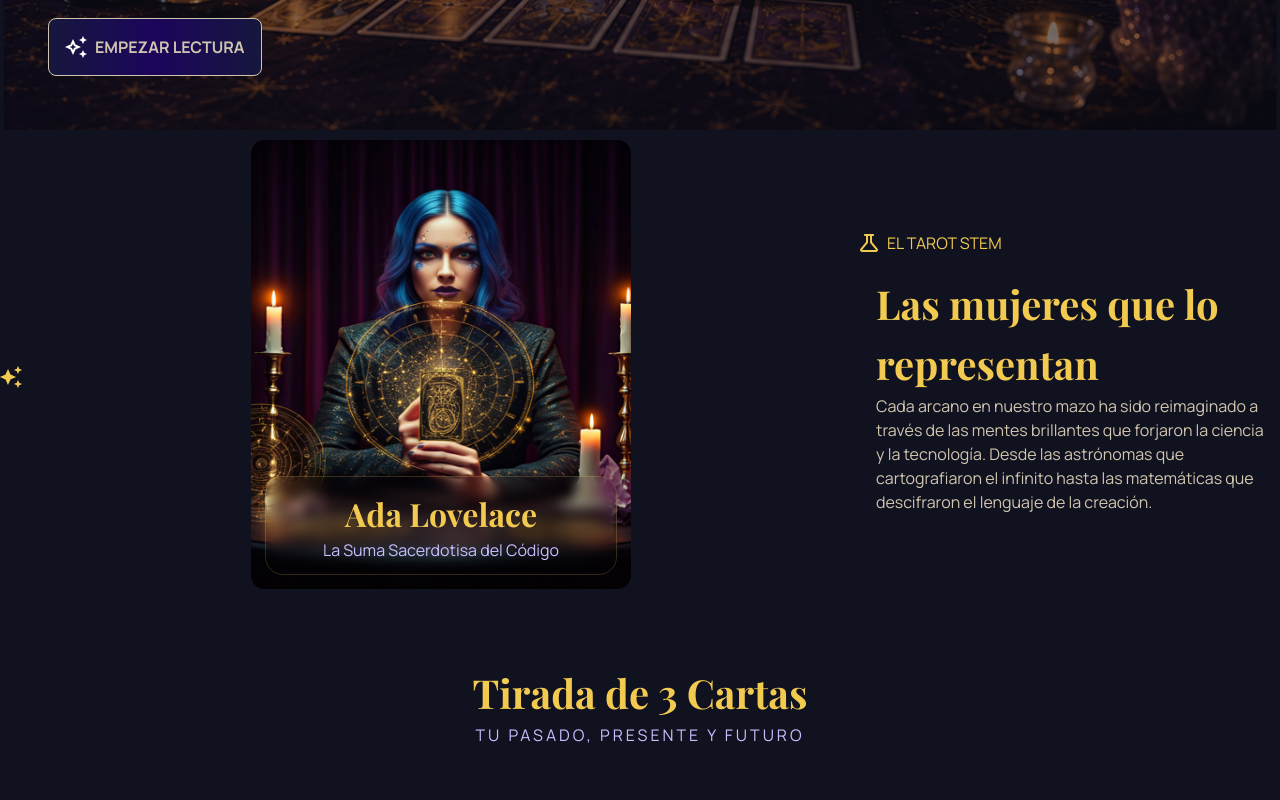
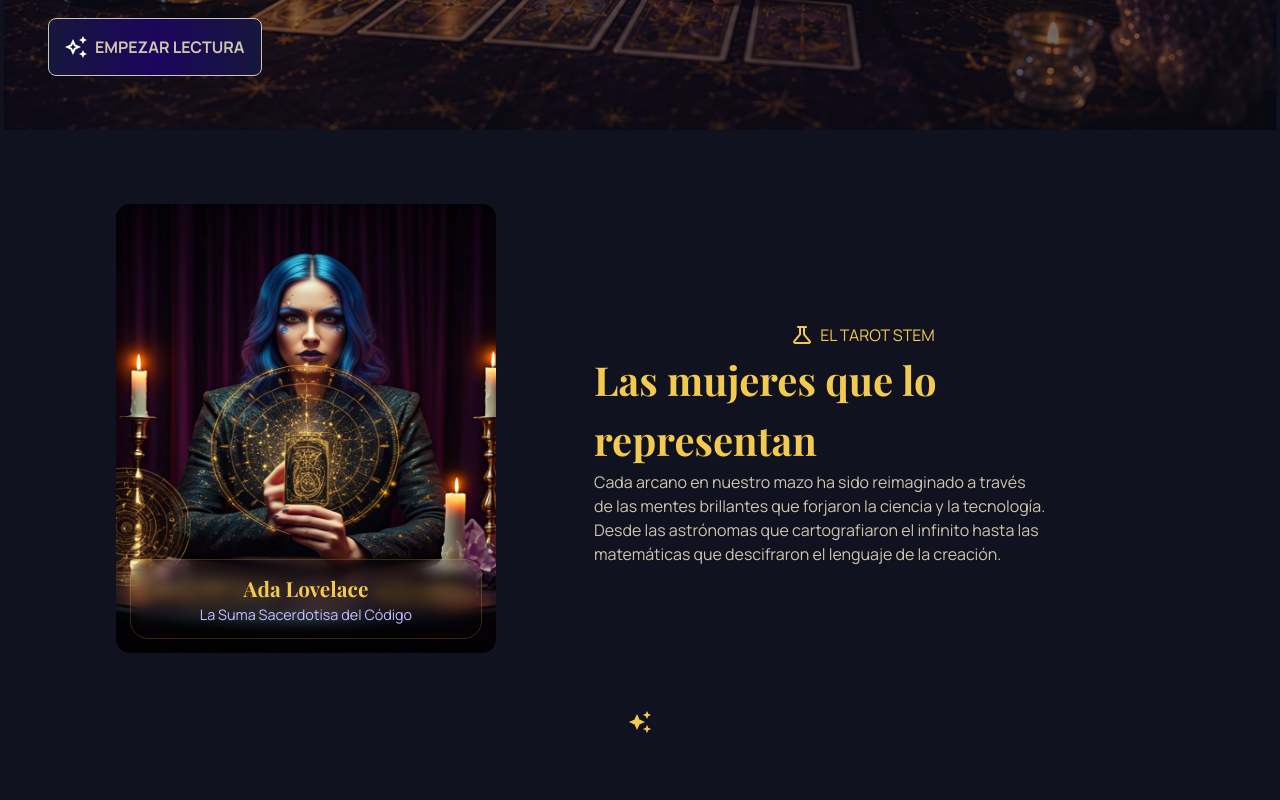
Before and after one commit to FactoriaF5-Tarot-Team1/GoddessesTarot, a React (Vite) app: page / in a window 1280 px wide. Shown: the part 740-1540 px from the top of the page. Built offline with nearby package versions, Linux system fonts and the light colour scheme; a web font is replaced by a local one.

Commit message:
fix: Women Section ready to merge

```diff
--- a/src/components/women-section/WomenSection.jsx
+++ b/src/components/women-section/WomenSection.jsx
@@ -5,21 +5,7 @@ import starsIcon from "../../assets/icons/stars.png";
 function WomenSection() {
   return (
     <section className={styles.womenSection}>
-      <div className={styles.tarotDeckContent}>
-        <div className={styles.stemTarotDivider}>
-          <img src={flaskIcon} alt="Icono de una ampolla de laboratorio"></img>
-          <p>EL TAROT STEM</p>
-        </div>
-        <div className={styles.tarotDeckDescription}>
-          <h2>Las mujeres que lo representan</h2>
-          <p>
-            Cada arcano en nuestro mazo ha sido reimaginado a través de las
-            mentes brillantes que forjaron la ciencia y la tecnología. Desde las
-            astrónomas que cartografiaron el infinito hasta las matemáticas que
-            descifraron el lenguaje de la creación.
-          </p>
-        </div>
-      </div>
+      <article className={styles.womenSectionContainer}>
         <div className={styles.adaLovelaceContainer}>
           <img
             className={styles.adaLovelaceImage}
@@ -31,8 +17,32 @@ function WomenSection() {
             <p>La Suma Sacerdotisa del Código</p>
           </div>
         </div>
+        <div className={styles.tarotDeckContent}>
+          <div className={styles.stemTarotDivider}>
+            <img
+              src={flaskIcon}
+              alt="Icono de una ampolla de laboratorio"
+            ></img>
+            <p>EL TAROT STEM</p>
+          </div>
+          <div className={styles.tarotDeckDescription}>
+            <h2>Las mujeres que lo representan</h2>
+            <p>
+              Cada arcano en nuestro mazo ha sido reimaginado a través de las
+              mentes brillantes que forjaron la ciencia y la tecnología. <br></br>
+              Desde las astrónomas que cartografiaron el infinito hasta las
+              matemáticas que descifraron el lenguaje de la creación.
+            </p>
+          </div>
+        </div>
+      </article>
+
       <div className={styles.starsContainer}>
-      <img className={styles.starsIcon} src={starsIcon} alt="Icono de decoración con tres estrellas"></img>
+        <img
+          className={styles.starsIcon}
+          src={starsIcon}
+          alt="Icono de decoración con tres estrellas"
+        ></img>
       </div>
     </section>
   );
--- a/src/components/women-section/WomenSection.module.scss
+++ b/src/components/women-section/WomenSection.module.scss
@@ -1,10 +1,25 @@
 @use "../../styles/variables" as v;
 
+.womenSection {
+  background-color: v.$color-bg;
+  display: flex;
+  flex-direction: column;
+  align-items: center;
+}
+
+.womenSectionContainer {
+  display: flex;
+  flex-direction: column;
+  gap: 2rem;
+  width: 100%;
+}
+
 .tarotDeckContent {
-  background-color: v.$color-bg;
   display: flex;
   justify-content: center;
   flex-direction: column;
+  padding: 40px;
+  align-items: center;
 }
 
 .stemTarotDivider {
@@ -20,9 +35,7 @@
 .tarotDeckDescription {
   width: 100%;
   max-width: 420px;
-  padding: 1rem;
   align-items: center;
-  margin: 0 auto;
 
   h2 {
     text-align: center;
@@ -33,8 +46,9 @@
   position: relative;
   flex-shrink: 0;
   width: 100%;
-  max-width: 400px; // Keeps it true to the mockup scale
+  max-width: 400px;
   margin: 0 auto;
+  order: 2;
 }
 
 .adaLovelaceImage {
@@ -49,8 +63,8 @@
   position: absolute;
   color: v.$color-subtitle;
   bottom: 24px;
-  left: 24px;
-  right: 24px;
+  left: 6%;
+  right: 6%;
   padding: 0.8rem;
   text-align: center;
   border-radius: 18px;
@@ -60,27 +74,107 @@
 }
 
 .starsContainer {
-
+  display: flex;
+  justify-content: center;
+  margin-top: 3rem;
 }
 
 .starsIcon {
-    display: block;
-    margin: 24px auto 0;
-    height: auto;
+  display: block;
+  height: auto;
 }
 
-// DESKTOP
-  @media (min-width: 1024px) {
+// TABLET
+@media (min-width: 768px) {
   .womenSection {
-    display: flex;
-    flex-direction: row-reverse;
-    align-items: center;
-    justify-content: space-between;
-    gap: 28px;
+    padding: 3rem 2rem;
   }
 
+  .womenSectionContainer {
+    display: flex;
+    flex-direction: row;
+    align-items: center;
+    justify-content: center;
+    gap: 24px;
+  }
 
-  .tarotDeckDescription h2 {
-    text-align: left;
+  .adaLovelaceContainer {
+    order: unset;
+    margin: 0;
+    flex: 1;
+    max-width: 340px;
+  }
+
+  .cardOverlayText {
+    padding: 0.5rem;
+    bottom: 16px;
+    h3 {
+      font-size: 1.1rem; // Keeps "Ada Lovelace" cleanly on a single line
+      white-space: nowrap;
+    }
+    p {
+      font-size: 0.75rem; // Scales subtitle text down smoothly
+      white-space: nowrap;
+    }
+
+    .tarotDeckContent {
+      padding: 0;
+      flex: 1;
+    }
+  }
+    .tarotDeckDescription {
+      max-width: 440px;
+
+      h2 {
+        text-align: left;
+      }
+      p {
+        text-wrap: balance;
+      }
+    }
+  }
+
+// DESKTOP
+@media (min-width: 1024px) {
+  .womenSection {
+    padding: 4rem 4rem;
+  }
+
+  .womenSectionContainer {
+    display: flex;
+    flex-direction: row;
+    align-items: center;
+    justify-content: center;
+    gap: 48px;
+    max-width: 1100px;
+  }
+
+  .tarotDeckDescription {
+    max-width: 540px;
+
+    h2 {
+      text-align: left;
+    }
+
+    p {
+      text-wrap: balance;
+    }
+  }
+
+  .adaLovelaceContainer {
+    margin: 0;
+    max-width: 400px;
+  }
+
+  .cardOverlayText {
+    padding: 0.8rem;
+    bottom: 24px;
+
+    h3 {
+      font-size: 1.3rem;
+    }
+    p {
+      font-size: 0.9rem;
+    }
   }
 }
```
Lines whose indentation alone changed are shown as unchanged.
